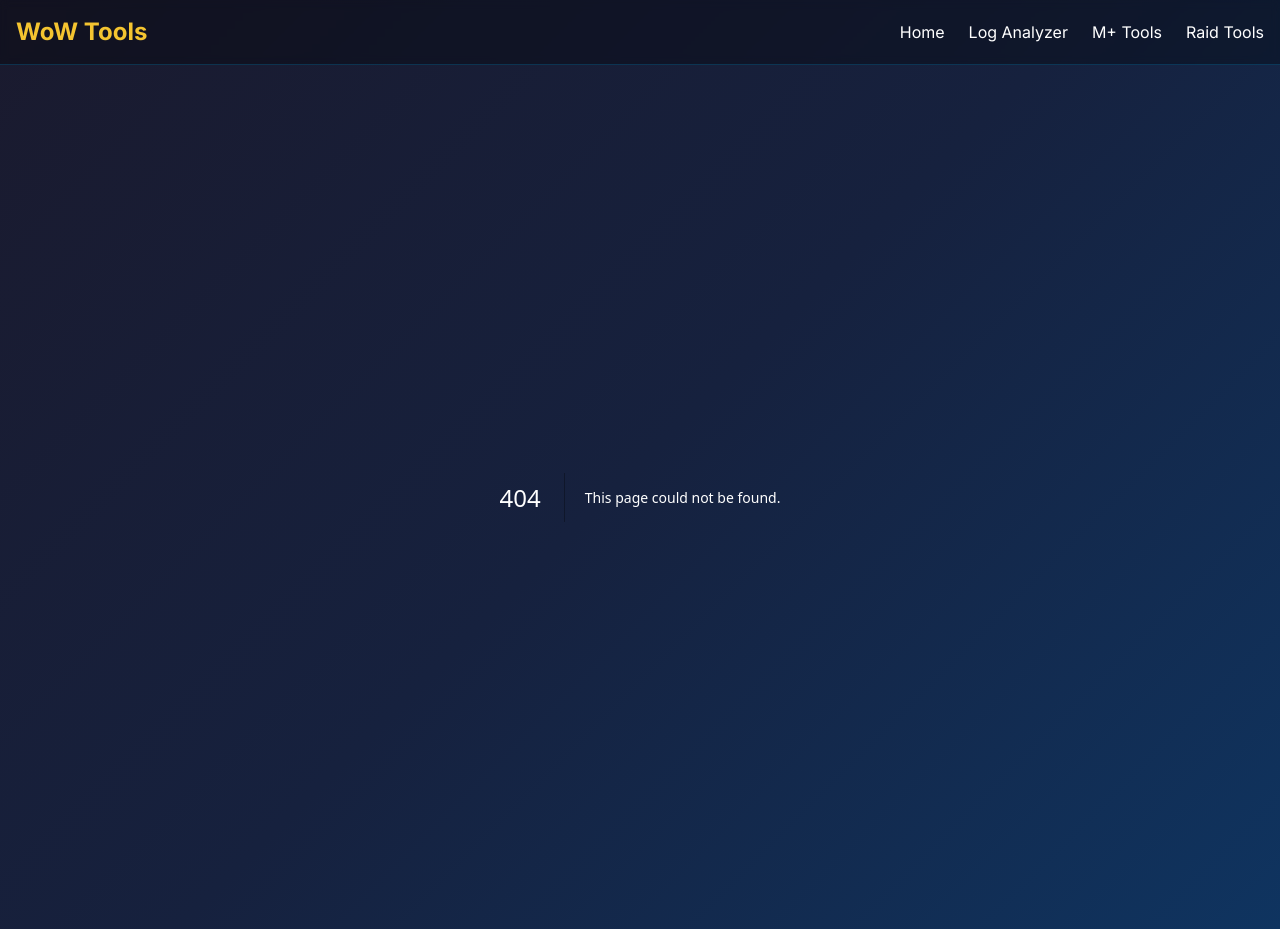
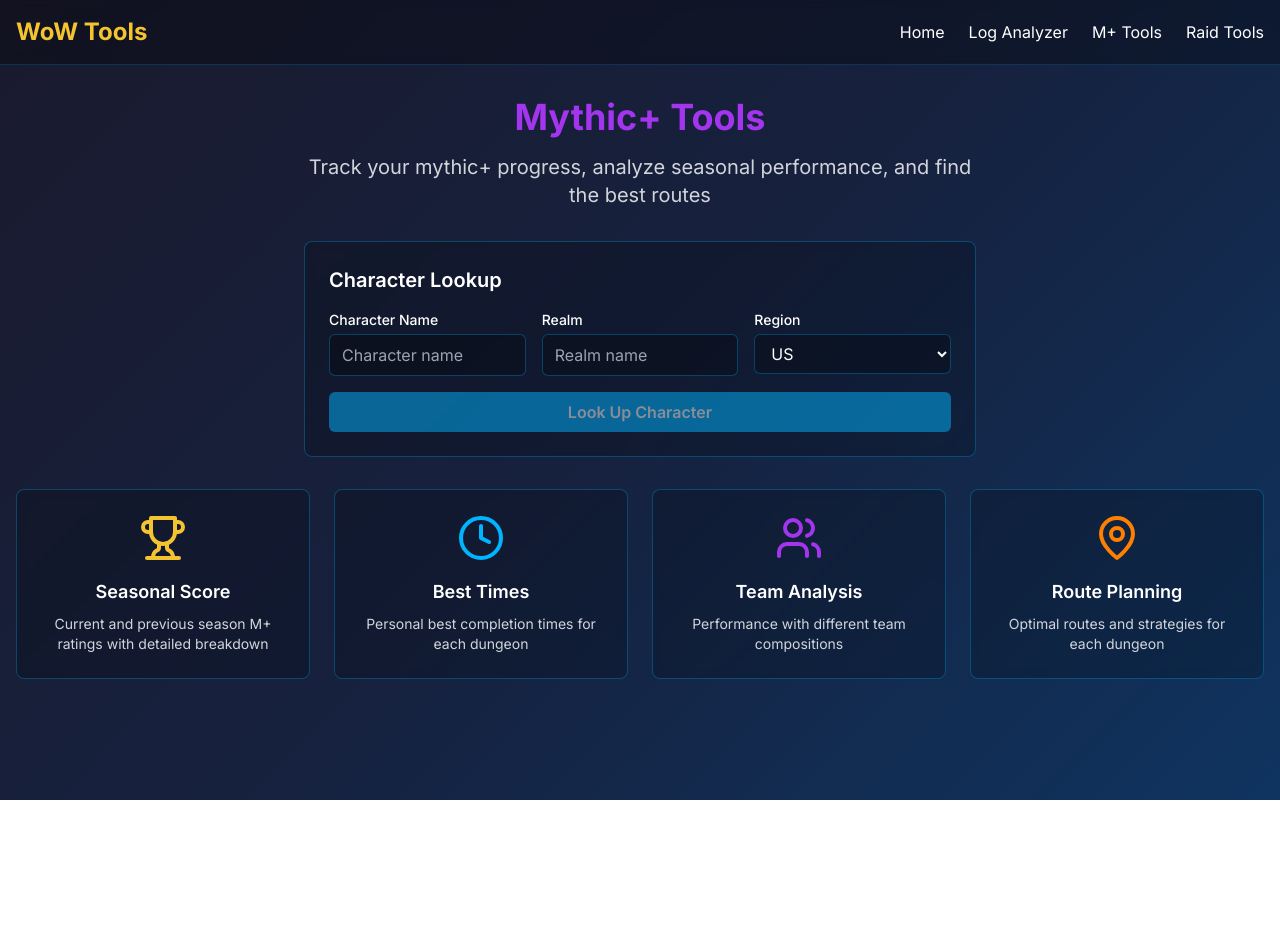
Before and after one commit to eladser/wow-tools, a Next.js app: page /mythic-plus in a window 1280 px wide. Before the commit this address had no page. After the commit the page ends 800 px from the top, so only its background shows below. Built offline with nearby package versions, Linux system fonts and the light colour scheme.

Commit message:
Add Mythic+ tools page

```diff
--- /dev/null
+++ b/app/mythic-plus/page.tsx
@@ -0,0 +1,110 @@
+"use client"
+
+import { useState } from 'react'
+import { Clock, Trophy, Users, MapPin } from 'lucide-react'
+
+export default function MythicPlusPage() {
+  const [characterName, setCharacterName] = useState('')
+  const [realm, setRealm] = useState('')
+  const [region, setRegion] = useState('us')
+
+  const handleLookup = () => {
+    if (!characterName.trim() || !realm.trim()) return
+    alert('Mythic+ lookup feature coming soon!')
+  }
+
+  return (
+    <div className="space-y-8">
+      <div className="text-center space-y-4">
+        <h1 className="text-4xl font-bold text-wow-purple">
+          Mythic+ Tools
+        </h1>
+        <p className="text-xl text-gray-300 max-w-2xl mx-auto">
+          Track your mythic+ progress, analyze seasonal performance, and find the best routes
+        </p>
+      </div>
+
+      <div className="tool-card max-w-2xl mx-auto">
+        <h2 className="text-xl font-semibold mb-4">Character Lookup</h2>
+        <div className="space-y-4">
+          <div className="grid grid-cols-1 md:grid-cols-3 gap-4">
+            <div>
+              <label className="block text-sm font-medium mb-1">Character Name</label>
+              <input
+                type="text"
+                placeholder="Character name"
+                value={characterName}
+                onChange={(e) => setCharacterName(e.target.value)}
+                className="w-full wow-input"
+              />
+            </div>
+            <div>
+              <label className="block text-sm font-medium mb-1">Realm</label>
+              <input
+                type="text"
+                placeholder="Realm name"
+                value={realm}
+                onChange={(e) => setRealm(e.target.value)}
+                className="w-full wow-input"
+              />
+            </div>
+            <div>
+              <label className="block text-sm font-medium mb-1">Region</label>
+              <select
+                value={region}
+                onChange={(e) => setRegion(e.target.value)}
+                className="w-full wow-input"
+              >
+                <option value="us">US</option>
+                <option value="eu">EU</option>
+                <option value="kr">KR</option>
+                <option value="tw">TW</option>
+              </select>
+            </div>
+          </div>
+          <button
+            onClick={handleLookup}
+            disabled={!characterName.trim() || !realm.trim()}
+            className="w-full wow-button disabled:opacity-50 disabled:cursor-not-allowed"
+          >
+            Look Up Character
+          </button>
+        </div>
+      </div>
+
+      <div className="grid grid-cols-1 md:grid-cols-2 lg:grid-cols-4 gap-6">
+        <div className="tool-card text-center">
+          <Trophy className="w-12 h-12 text-wow-gold mx-auto mb-4" />
+          <h3 className="text-lg font-semibold mb-2">Seasonal Score</h3>
+          <p className="text-gray-300 text-sm">
+            Current and previous season M+ ratings with detailed breakdown
+          </p>
+        </div>
+
+        <div className="tool-card text-center">
+          <Clock className="w-12 h-12 text-wow-blue mx-auto mb-4" />
+          <h3 className="text-lg font-semibold mb-2">Best Times</h3>
+          <p className="text-gray-300 text-sm">
+            Personal best completion times for each dungeon
+          </p>
+        </div>
+
+        <div className="tool-card text-center">
+          <Users className="w-12 h-12 text-wow-purple mx-auto mb-4" />
+          <h3 className="text-lg font-semibold mb-2">Team Analysis</h3>
+          <p className="text-gray-300 text-sm">
+            Performance with different team compositions
+          </p>
+        </div>
+
+        <div className="tool-card text-center">
+          <MapPin className="w-12 h-12 text-wow-orange mx-auto mb-4" />
+          <h3 className="text-lg font-semibold mb-2">Route Planning</h3>
+          <p className="text-gray-300 text-sm">
+            Optimal routes and strategies for each dungeon
+          </p>
+        </div>
+      </div>
+    </div>
+  )
+}
```
